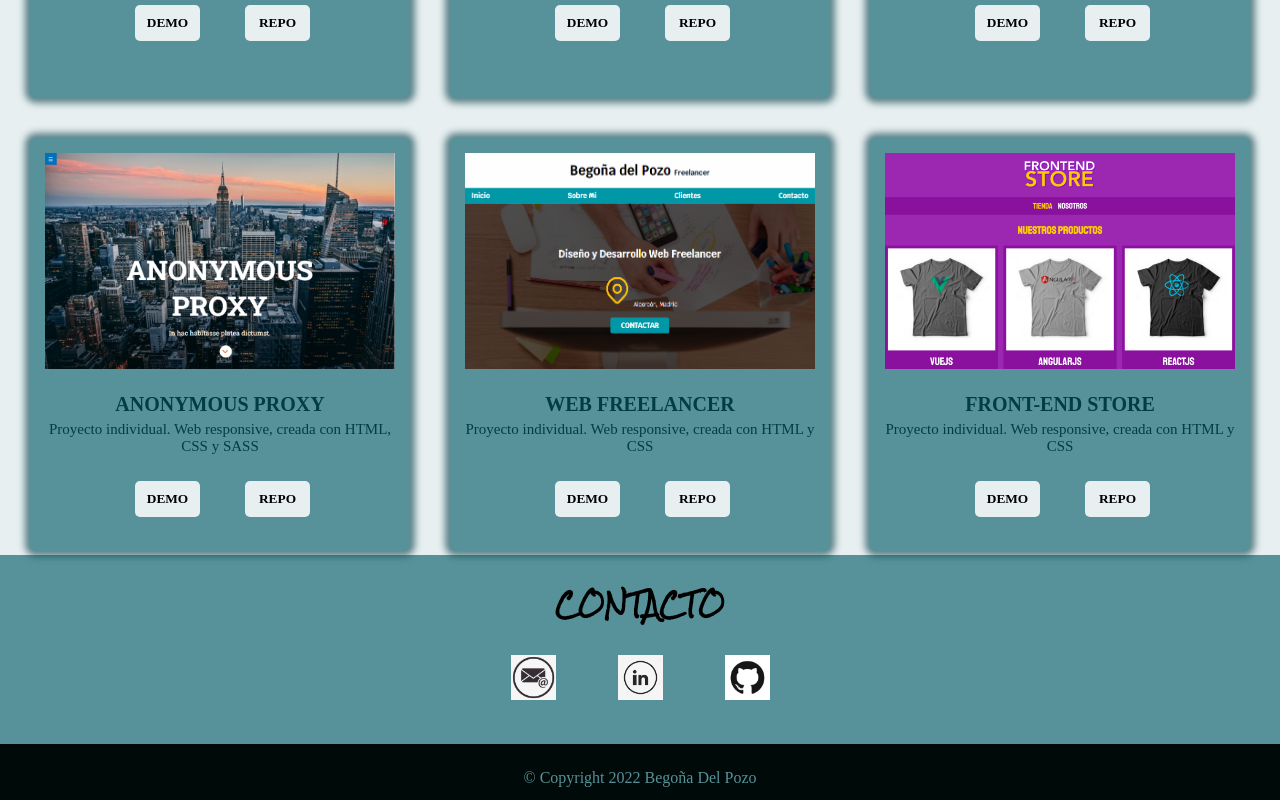
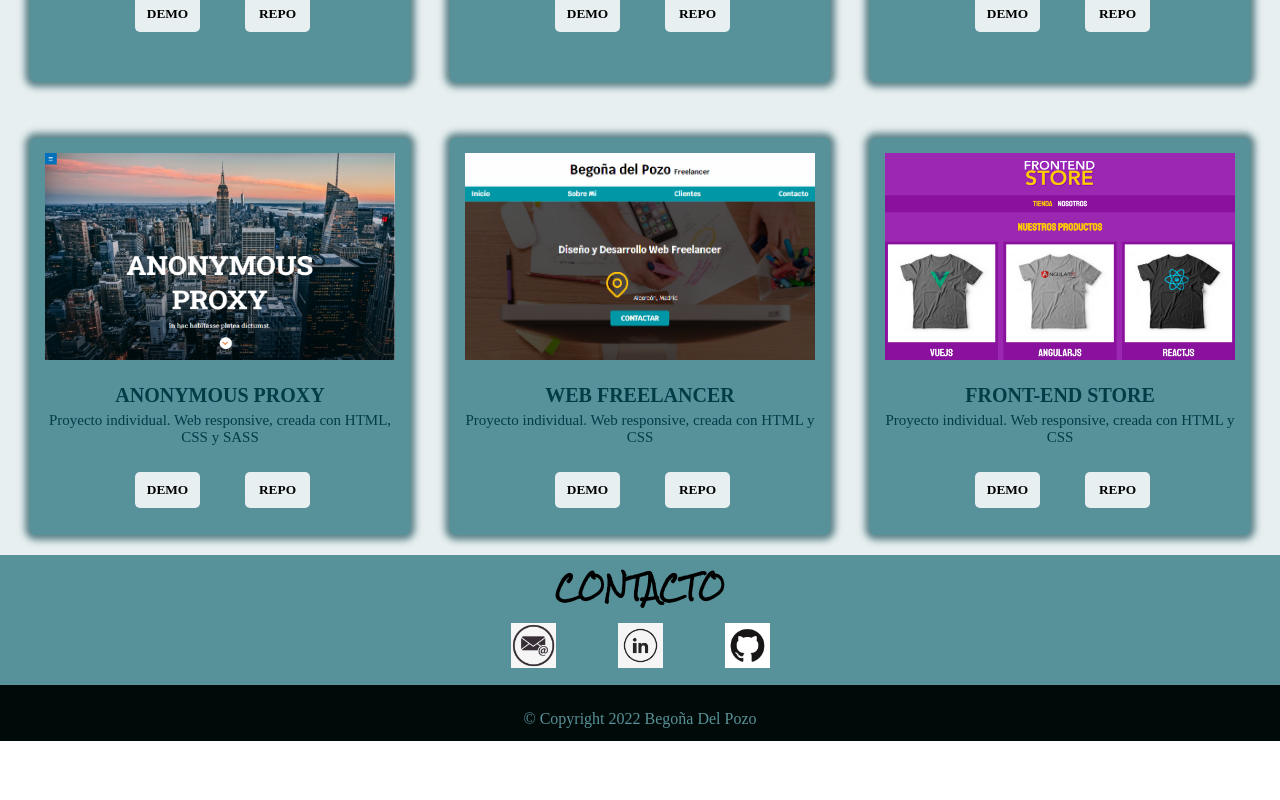
Before and after one commit to Begodpo/Portfolio, a React (Create React App) app: page / in a window 1280 px wide. Shown: the part 2411-3211 px from the top of the page. After the commit the page ends 3152 px from the top, so only its background shows below. Built offline with nearby package versions, Linux system fonts and the light colour scheme; a web font is replaced by a local one.

Commit message:
change contact section

```diff
--- a/src/styles/components/Contact.scss
+++ b/src/styles/components/Contact.scss
@@ -2,18 +2,22 @@
 
 .contact {
   background-color: var(--lightBlue);
-  padding: 2rem 3rem;
+  padding: 2rem;
   width: 100%;
+  height: 13rem;
   display: flex;
   flex-direction: column;
   align-items: center;
+  justify-content: center;
   &__title {
     text-transform: uppercase;
     font-family: "Rock Salt", cursive;
     font-size: 1.7rem;
     text-align: center;
+    margin-top: 1rem;
     @media (min-width: 768px) {
       font-size: 2.5rem;
+      padding-top: 2rem;
     }
   }
   &__icon {
@@ -22,6 +26,8 @@
     align-items: center;
     @media (min-width: 768px) {
       width: 45px;
+      margin-top: 0.5rem;
+      padding-bottom: 2rem;
     }
   }
 }
--- a/src/styles/components/Projects.scss
+++ b/src/styles/components/Projects.scss
@@ -30,7 +30,6 @@
     box-shadow: 0px 0px 7px 5px rgba(2, 61, 70, 0.61);
     text-align: center;
     padding: 1.5rem 1.5rem 0.5rem 1.5rem;
-    height: 100%;
 
     &--image {
       width: 100%;
@@ -54,7 +53,7 @@
       margin-top: 0.5rem;
       @media (min-width: 768px) {
         font-size: 1.8rem;
-        height: 8rem;
+        height: 7rem;
       }
       @media (min-width: 1200px) {
         font-size: 1.5rem;
@@ -72,7 +71,7 @@
       font-weight: bold;
       text-transform: uppercase;
       @media (min-width: 768px) {
-        width: 10.3rem;
+        width: 10.1rem;
       }
       @media (min-width: 1200px) {
         margin-right: 2rem;
```
